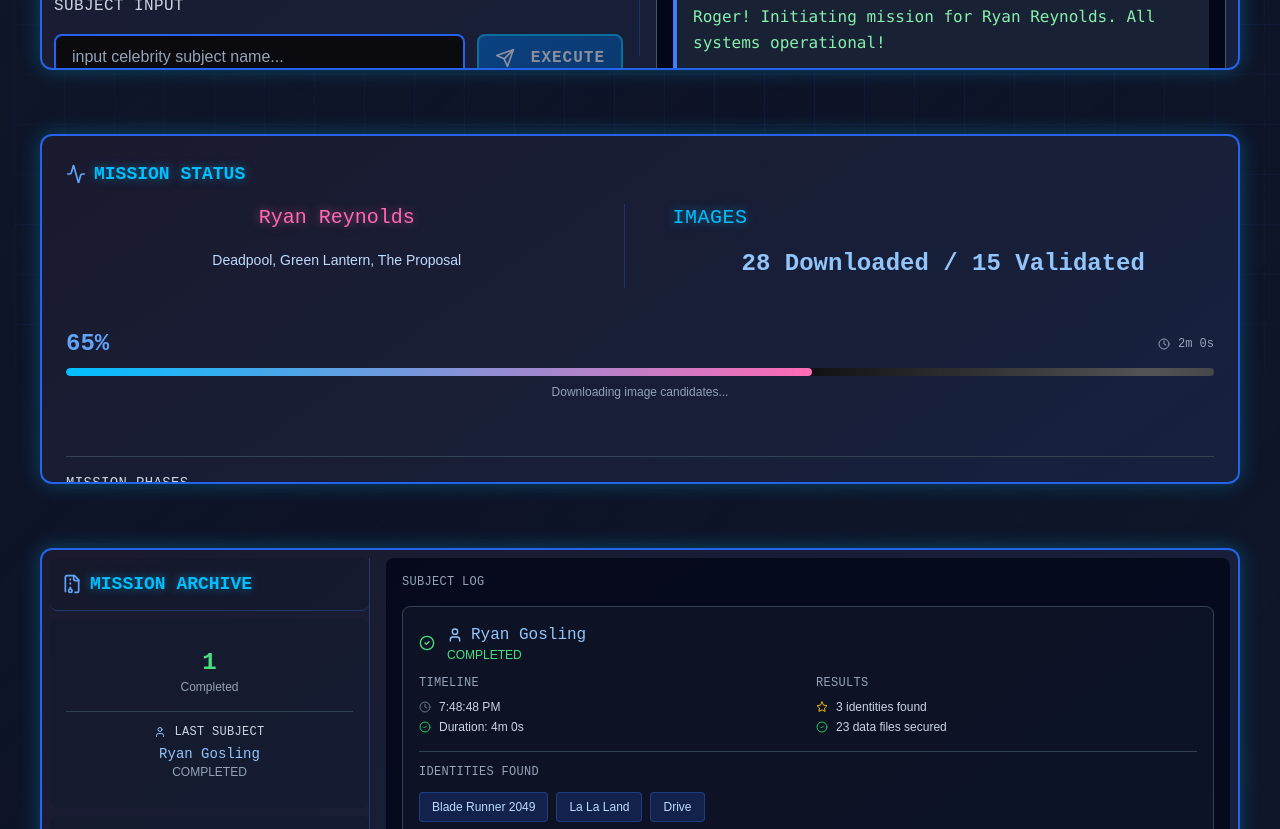
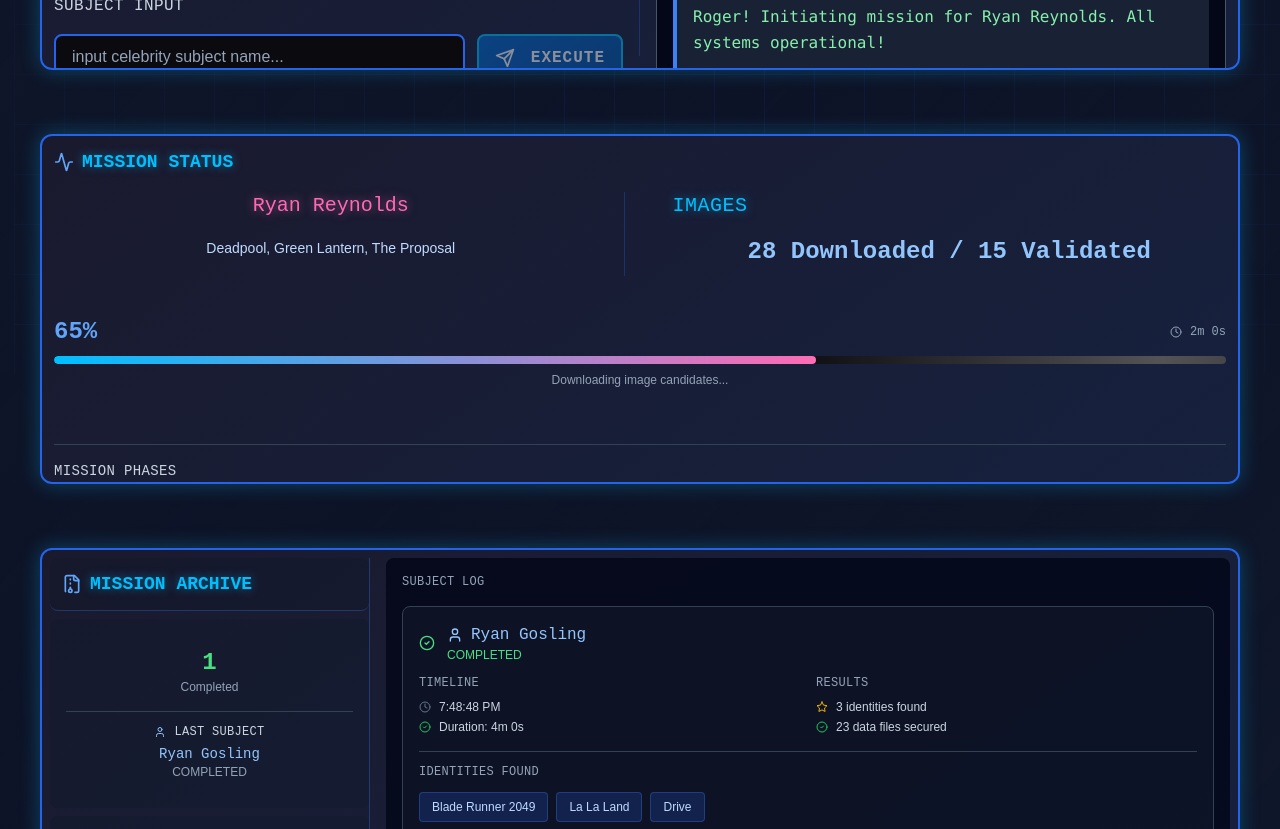
Before and after one commit to Esilos92/print-prep-node, a Next.js app in the folder dashboard/: page / in a window 1280 px wide. Shown: the part 440-1269 px from the top of the page. Built offline with nearby package versions, Linux system fonts and the light colour scheme.

Commit message:
Update ProgressDisplay.tsx

```diff
--- a/dashboard/src/components/ProgressDisplay.tsx
+++ b/dashboard/src/components/ProgressDisplay.tsx
@@ -116,7 +116,7 @@ export default function ProgressDisplay({ currentJob }: ProgressDisplayProps) {
 
   return (
     <div className="cyber-panel">
-      <div className="p-6">
+      <div style={{ padding: '12px' }}>
 
         {/* ROW 1 - Header Section */}
         <div className="mb-6">
```
